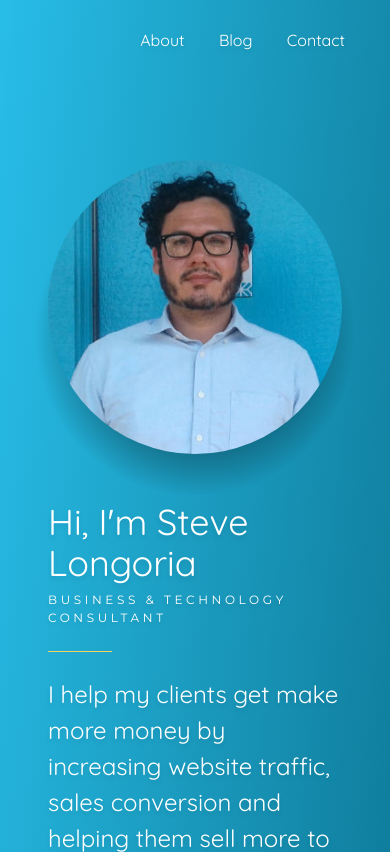
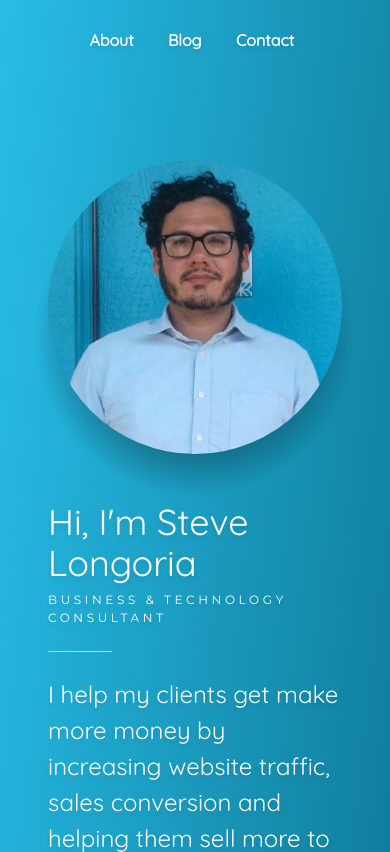
Before and after one commit to SteveLongoria/SteveLongoria, a PHP site: page / in a window 390 px wide. Shown: the top 852 px of the page. Run offline with PHP 8.4, Linux system fonts and the light colour scheme; some libraries are stand-ins or nearby versions.

Commit message:
Formatted nav links for mobile and gave font weight

```diff
--- a/css/animations.css
+++ b/css/animations.css
@@ -17,6 +17,7 @@ opacity: 0;
 .description,
 .contact,
 .social li,
+.nav-link,
 .links {
   animation-duration: 1s;
   animation-timing-function: cubic-bezier(0, 0.5, 0, 1);
@@ -24,7 +25,8 @@ opacity: 0;
 }
 
 .contact,
-.links {
+.links,
+.nav-link {
   animation-name: bounceIn;
 }
 
@@ -125,7 +127,8 @@ opacity: 0; }
   animation-name: slideUp;
 }
 
-.social li {
+.social li,
+.nav-link {
   animation-duration: 500ms;
   animation-name: slideUp;
   animation-timing-function: cubic-bezier(0.5, 0, 0.5, 1.5);
--- a/css/main.css
+++ b/css/main.css
@@ -279,6 +279,7 @@ header {
 
 nav a {
   padding: 0 15px 0 15px;
+  font-weight: 900;
 }
 
 /* 4. Responsiveness */
@@ -292,6 +293,19 @@ nav a {
   .side {
     margin-bottom: 3rem;
     width: 100%;
+}
+
+header {
+  height: 80px;
+  display: flex;
+  flex-direction: rows;
+  align-items: center;
+  justify-content: center;
+  padding-left: 23.5px;
+}
+
+nav a {
+  padding: 0 15px 0 15px;
 }
 	/* 3. Specific */
 .wallpaper {
--- a/index.html
+++ b/index.html
@@ -55,7 +55,7 @@
     <div id="wallpaper" class="wallpaper" data-image="images/oregon.jpeg"></div>
 		<header id="header">
   <nav id="nav-bar">
-    <a class="nav-link" href="#about">About</a>
+    <a class="nav-link" href="#casestudy-cta">About</a>
     <a class="nav-link" target="_blank" href="https://blog.stevelongoria.net/">Blog</a>
     <a class="nav-link" onclick="ga('send', 'event', 'Button', 'Click', 'CTA Click');" href="mailto:me@stevelongoria.net">Contact</a>
   </nav>
```
